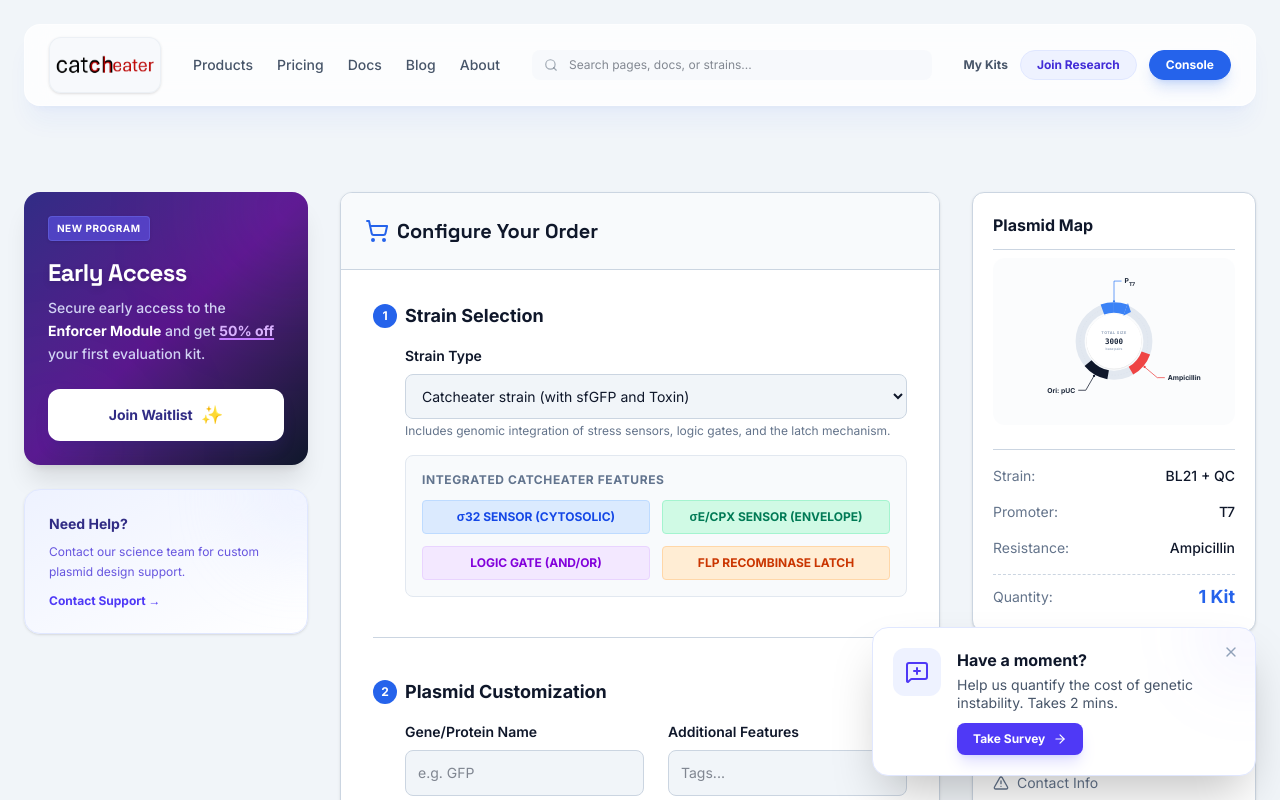
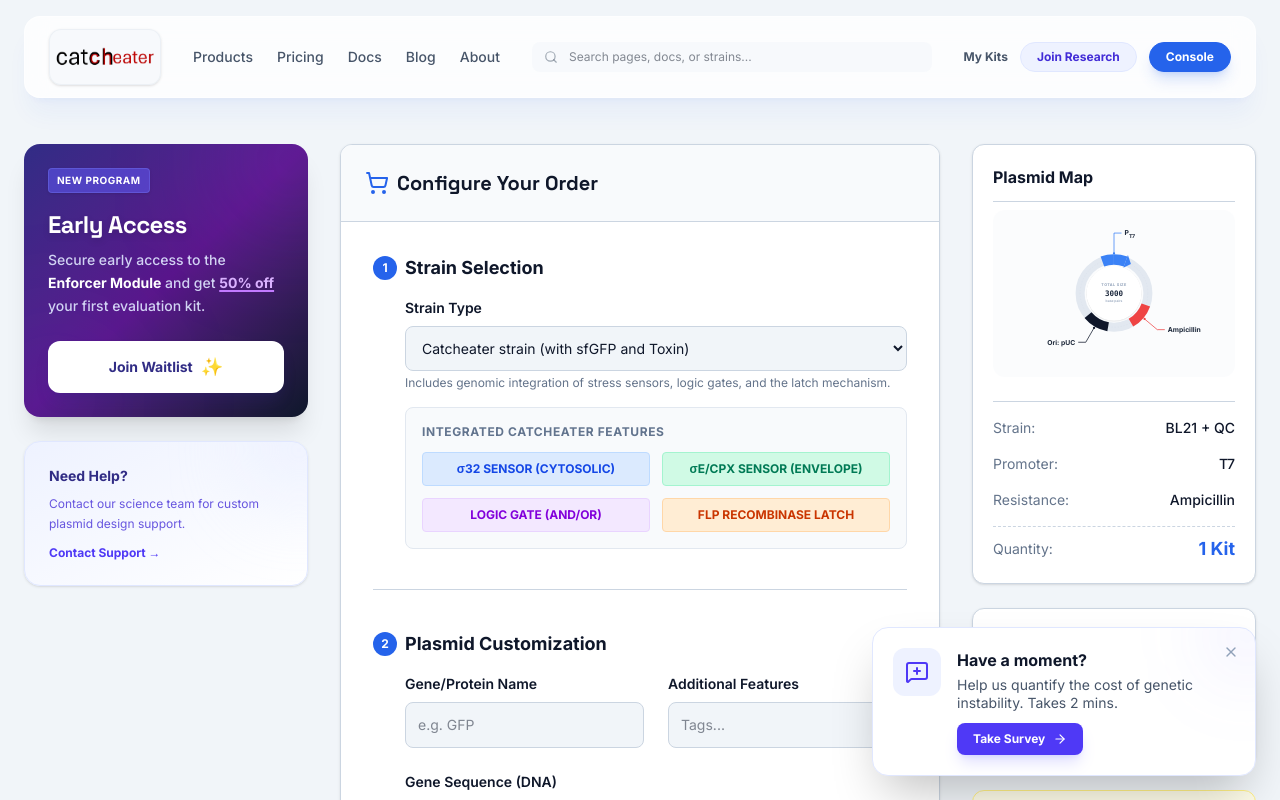
Before and after one commit to QuercusCode/Catcheaterweb, a Next.js app: page / in a window 1280 px wide. Shown: the top 800 px of the page. Built offline with nearby package versions, Linux system fonts and the light colour scheme.

Commit message:
style: reduce global top spacing and navbar offset

```diff
--- a/src/app/layout.tsx
+++ b/src/app/layout.tsx
@@ -52,7 +52,7 @@
   return (
     <html lang="en">
       <body
-        className={`${inter.variable} ${spaceGrotesk.variable} antialiased bg-background text-foreground pt-40`}
+        className={`${inter.variable} ${spaceGrotesk.variable} antialiased bg-background text-foreground pt-28`}
       >
         <Navbar />
         {children}
--- a/src/components/Navbar.tsx
+++ b/src/components/Navbar.tsx
@@ -52,7 +52,7 @@
     };
 
     return (
-        <nav className="fixed top-6 left-0 right-0 z-[100] px-4 md:px-6 pointer-events-none">
+        <nav className="fixed top-4 left-0 right-0 z-[100] px-4 md:px-6 pointer-events-none">
             <div className="max-w-7xl mx-auto pointer-events-auto relative">
                 <div className="glass rounded-2xl px-4 md:px-6 py-3 flex items-center justify-between shadow-xl shadow-primary/5 border border-white/50 bg-white/80 backdrop-blur-md relative z-20">
 
```
